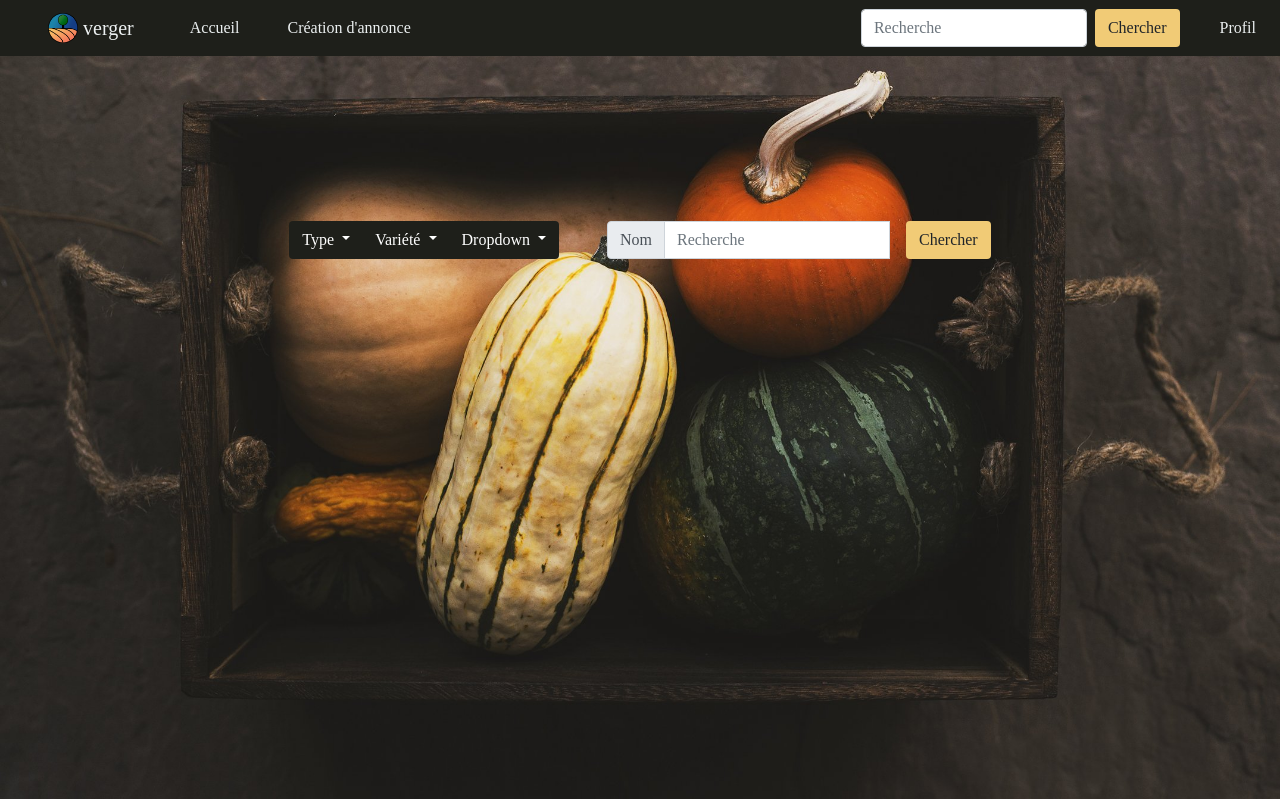
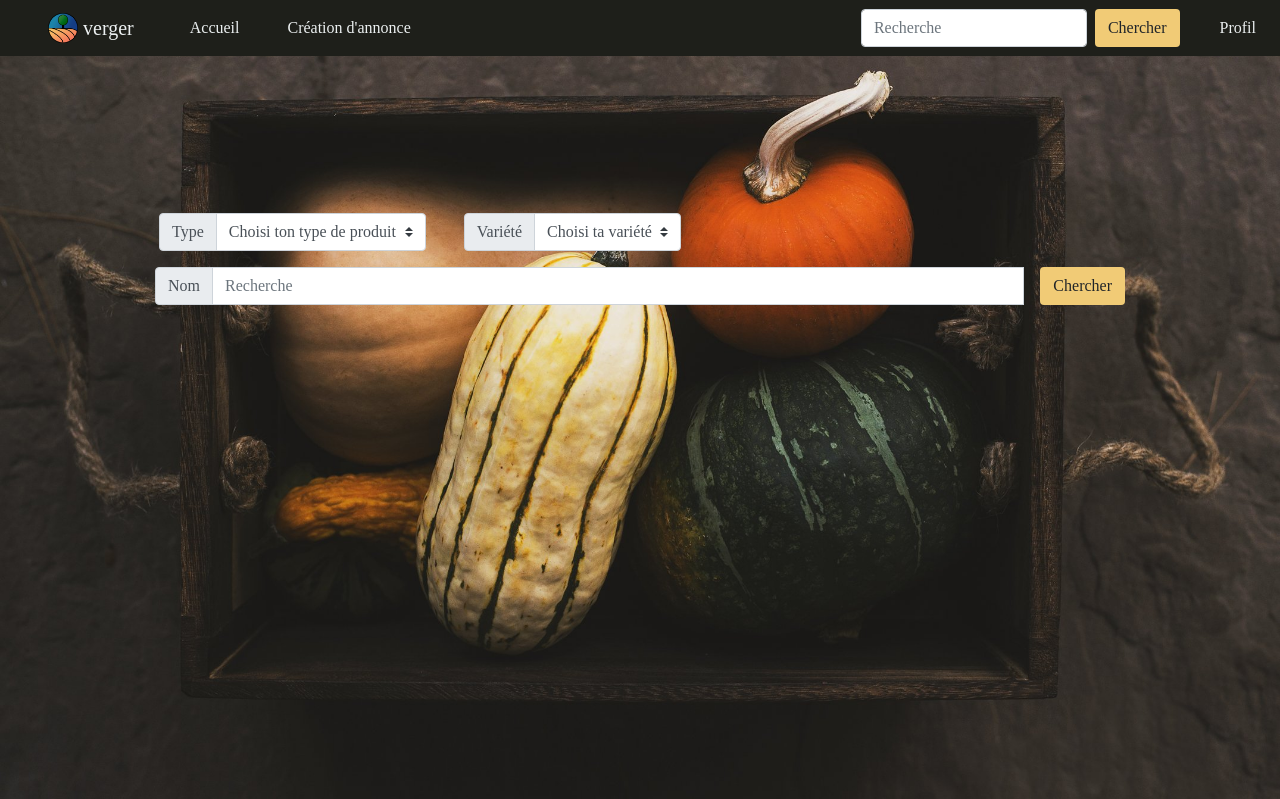
Before and after one commit to xynave/projet_verger, a PHP site: page / in a window 1280 px wide. Shown: the top 799 px of the page. Run offline with PHP 8.4, Linux system fonts and the light colour scheme; some libraries are stand-ins or nearby versions.

Commit message:
changement bouton drop

```diff
--- a/categorie.php
+++ b/categorie.php
@@ -1,6 +1,6 @@
 <div class="form-row">
-                        <div class="input-group mb-3">
-                            <div class="input-group-prepend">
+                        <div class="mr-4 ml-4 input-group mb-3">
+                            <div class=" input-group-prepend">
                               <label class="input-group-text" for="inputGroupSelect01">Type</label>
                             </div>
                             <select class="custom-select" id="inputGroupSelect01">
@@ -13,7 +13,7 @@
                     </div>
 
                     <div class="form-row">
-                        <div class="input-group mb-3">
+                        <div class="input-group mr-4 ml-4 mb-3">
                             <div class="input-group-prepend">
                               <label class="input-group-text" for="inputGroupSelect02">Variété</label>
                             </div>
--- a/imagerecherche.php
+++ b/imagerecherche.php
@@ -1,45 +1,14 @@
+
 <section class="premiere-partie container-fluid">
-  <div class="picturepresentation text-center">
-    <div class="container text-center" >
-    <div class="row justify-content-center" >
-
-      <div class="btn-toolbar " role="toolbar" aria-label="Toolbar with button groups">
-        <div class="btn-group  " role="group" aria-label="First group">
-
-          <div class="btn-group my-2 " role="group">
-            <button id="btnGroupDrop1" type="button" class="  fond-noir btn dropdown-toggle" data-toggle="dropdown" aria-haspopup="true" aria-expanded="false">
-              Type
-            </button>
-            <div class="dropdown-menu" aria-labelledby="btnGroupDrop1">
-              <a class="dropdown-item" href="#">Dropdown link</a>
-              <a class="dropdown-item" href="#">Dropdown link</a>
-            </div>
-          </div>
-
-          <div class="btn-group my-2" role="group">
-            <button id="btnGroupDrop1" type="button" class=" fond-noir btn  dropdown-toggle" data-toggle="dropdown" aria-haspopup="true" aria-expanded="false">
-              Variété
-            </button>
-            <div class="dropdown-menu" aria-labelledby="btnGroupDrop1">
-              <a class="dropdown-item" href="#">Dropdown link</a>
-              <a class="dropdown-item" href="#">Dropdown link</a>
-            </div>
-          </div>
+  <div class="picturepresentation ">
+    <div class="container " >
+    <div class="row " >
 
 
-          <div class="btn-group my-2 mr-5" role="group">
-            <button id="btnGroupDrop1" type="button" class="btn fond-noir  dropdown-toggle" data-toggle="dropdown" aria-haspopup="true" aria-expanded="true">
-              Dropdown
-            </button>
-            <div class="dropdown-menu" aria-labelledby="btnGroupDrop1">
-              <a class="dropdown-item" href="#">Dropdown link</a>
-              <a class="dropdown-item" href="#">Dropdown link</a>
-            </div>
-          </div>
+      <?php include("categorie.php");?>
+      </div>
 
-        </div>
-
-        <div class="input-group espace_bouton  my-2">
+        <div class="input-group espace_bouton ">
           <div class="input-group-prepend espace_bouton">
             <div class="input-group-text  " id="btnGroupAddon">Nom</div>
           </div>
@@ -48,7 +17,10 @@
         </div>
         </div>
 
-      </div>
+
+
+
+
     </div>
   </div>
 
--- a/js/main.js
+++ b/js/main.js
@@ -15,4 +15,5 @@
     }
 };
 
+
 //fin de changement page
```
Also changed, not shown: index.php (line endings or trailing spaces).
